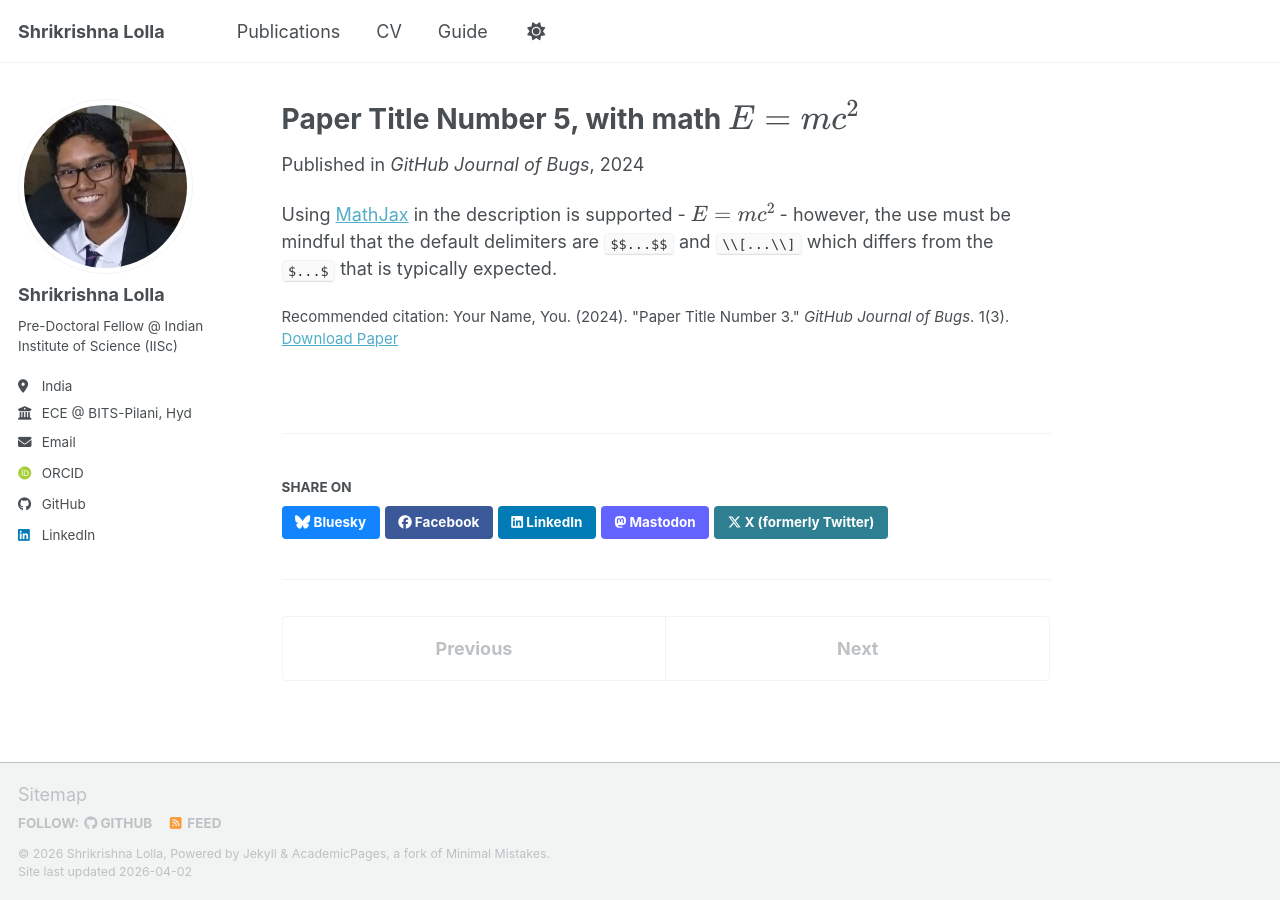
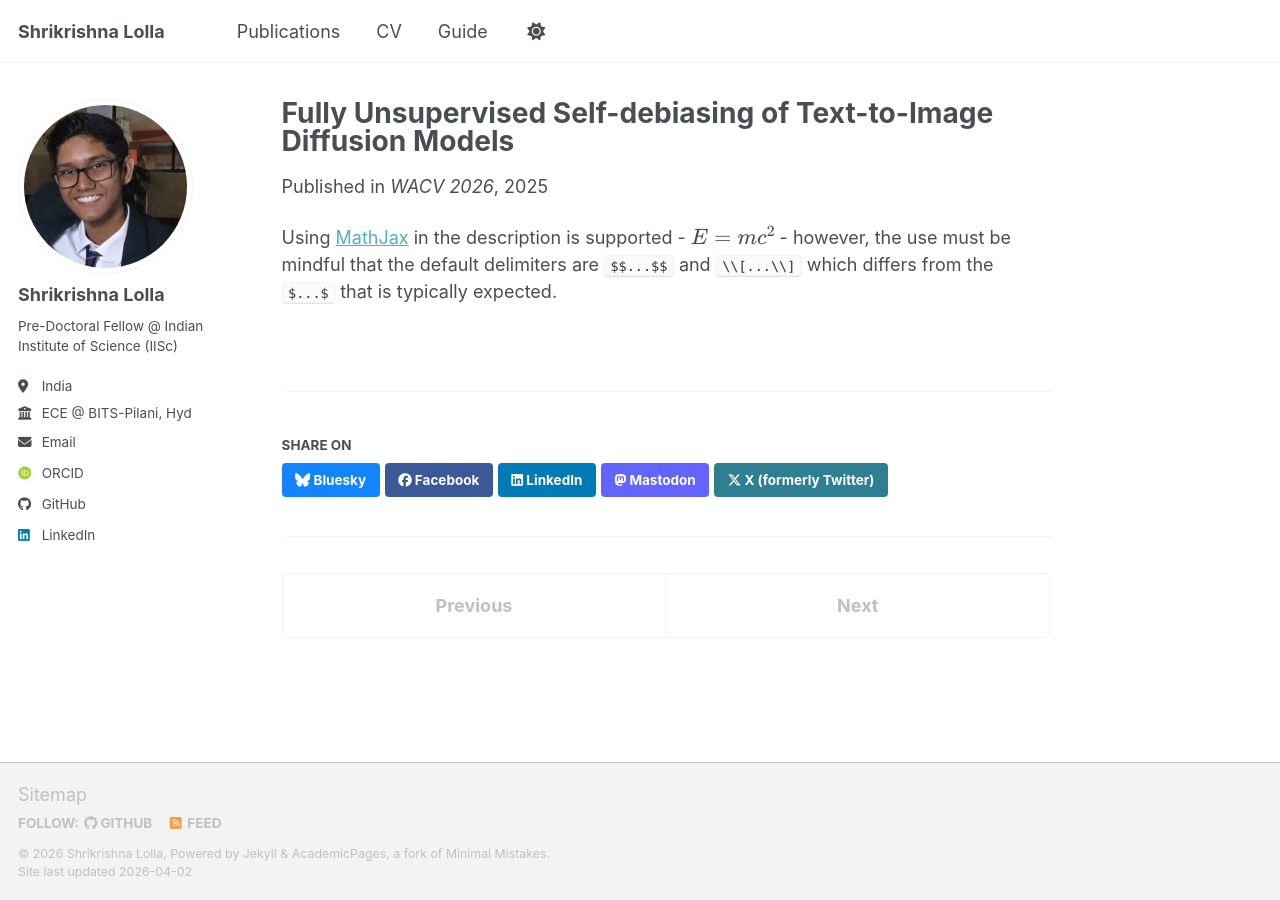
Before and after one commit to shrikrishnalolla/shrikrishnalolla.github.io, a Jekyll site: the page built from _publications/2025-06-08-paper-title-number-5.md, in a window 1280 px wide. Built offline with Jekyll 4.4.1, drawn with Linux system fonts in a browser that asks for light colours; some web fonts are replaced; a script bundle is joined from its source files by our own code; library files that are not in the unit come from our copies.

Commit message:
Added paper

```diff
--- a/_publications/2025-06-08-paper-title-number-5.md
+++ b/_publications/2025-06-08-paper-title-number-5.md
@@ -1,13 +1,11 @@
 ---
-title: "Paper Title Number 5, with math $$E=mc^2$$"
+title: "Fully Unsupervised Self-debiasing of Text-to-Image Diffusion Models"
 collection: publications
 category: conferences
 permalink: /publication/2024-02-17-paper-title-number-4
-excerpt: 'This paper is about a famous math equation, $$E=mc^2$$'
-date: 2024-02-17
-venue: 'GitHub Journal of Bugs'
-paperurl: 'https://academicpages.github.io/files/paper3.pdf'
-citation: 'Your Name, You. (2024). &quot;Paper Title Number 3.&quot; <i>GitHub Journal of Bugs</i>. 1(3).'
+excerpt: 'Debiasing Text-to-Image Diffusion Models in an unsupervised manner during inference.'
+venue: 'WACV 2026'
+paperurl: 'https://arxiv.org/abs/2512.03749'
 ---
 
 Using [MathJax](https://www.mathjax.org/) in the description is supported - $$E=mc^2$$ - however, the use must be mindful that the default delimiters are `$$...$$` and `\\[...\\]` which differs from the `$...$` that is typically expected.
```
